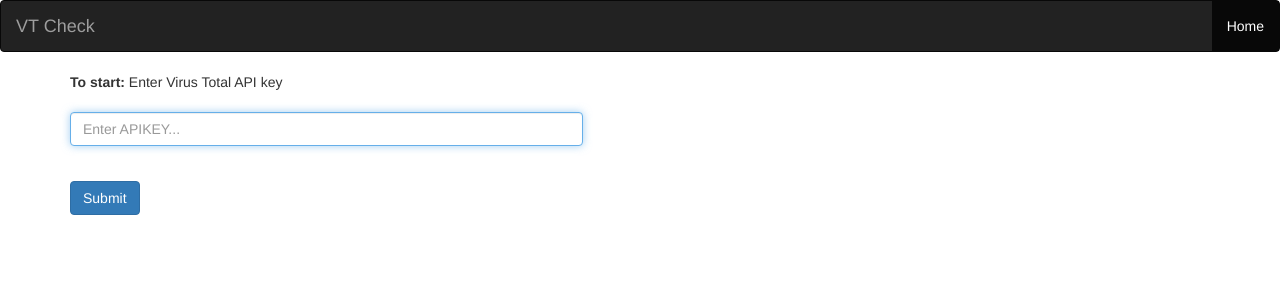
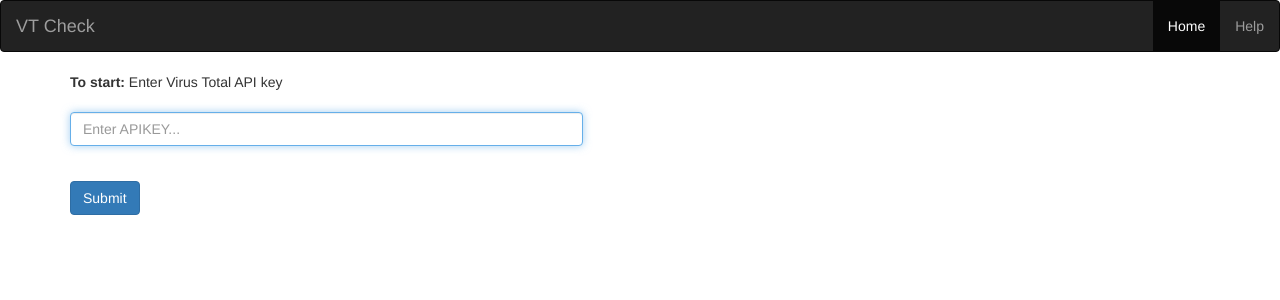
Before and after one commit to samjeba/vtcheck, a Flask app: page / in a window 1280 px wide. Shown: the top 300 px of the page. Run offline with Flask 2, Linux system fonts and the light colour scheme; some libraries are stand-ins or nearby versions.

Commit message:
help section
added help section

```diff
--- a/templates/layout.html
+++ b/templates/layout.html
@@ -19,6 +19,7 @@
             </div>
               <ul class="nav navbar-nav navbar-right" >
                 <li class="active"><a href="/">Home</a></li>
+                <li ><a href="https://docs.google.com/document/d/1nny7zQSzReyktMN1TafQvzhX5h3533BKb6_6-7N5V0U/" target="_blank">Help</a></li>
                </ul>
         </div>
     </nav>
```
